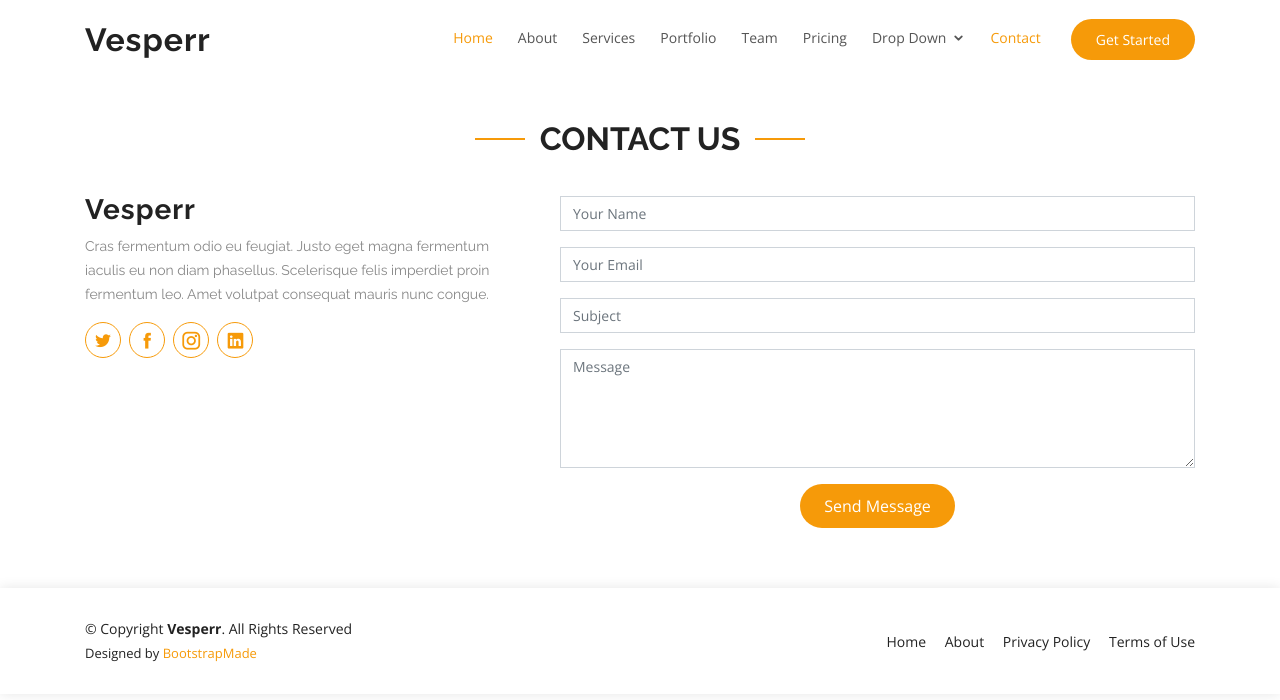
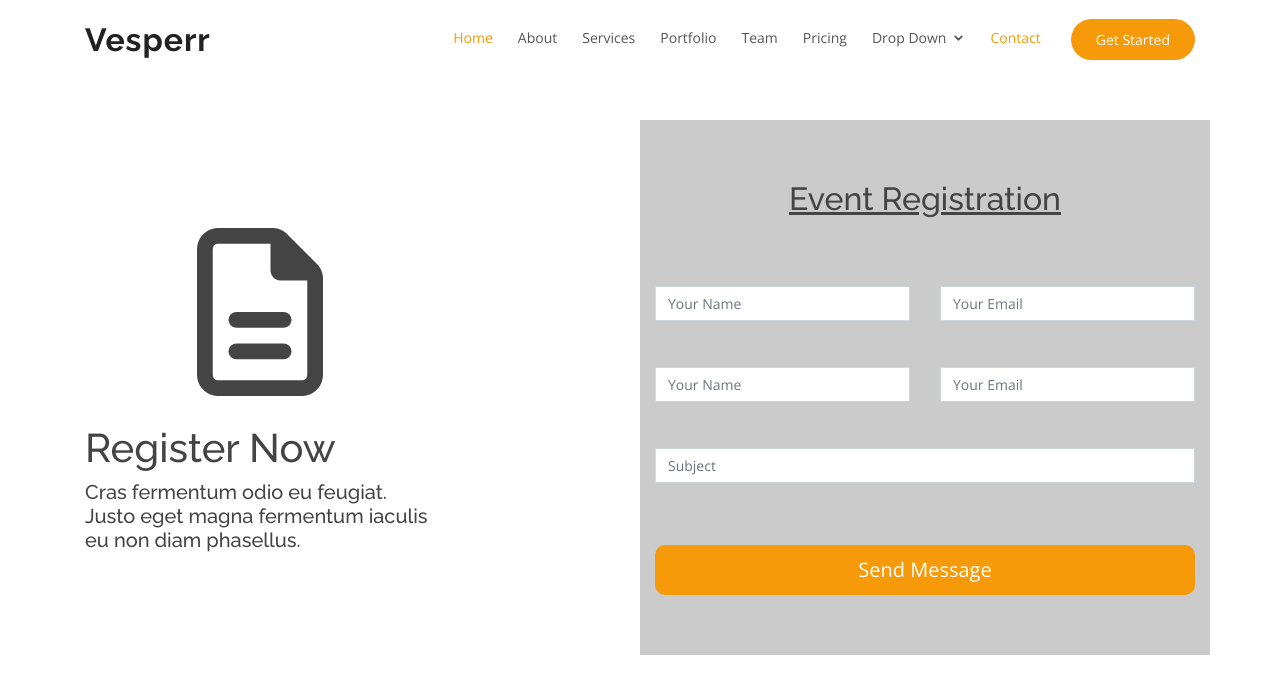
Before and after one commit to iamutkarshb/Skillship, a plain HTML site: page registration.html in a window 1280 px wide. Drawn offline with nearby package versions, Linux system fonts and the light colour scheme.

Commit message:
registration form completed

```diff
--- a/registration.html
+++ b/registration.html
@@ -8,6 +8,10 @@
     <meta content="" name="descriptison" />
     <meta content="" name="keywords" />
 
+    <script
+      src="https://kit.fontawesome.com/b3f6b70872.js"
+      crossorigin="anonymous"
+    ></script>
     <!-- Favicons -->
     <link href="assets/img/favicon.png" rel="icon" />
     <link href="assets/img/apple-touch-icon.png" rel="apple-touch-icon" />
@@ -97,45 +101,30 @@
       <!-- ======= Contact Section ======= -->
       <section id="contact" class="contact" style="margin-top: 60px">
         <div class="container">
-          <div class="section-title" data-aos="fade-up">
-            <h2>Contact Us</h2>
-          </div>
-
           <div class="row">
             <div
-              class="col-lg-5 col-md-12"
+              class="col-lg-4 col-md-12 align-self-center"
               data-aos="fade-up"
               data-aos-delay="100"
             >
               <div class="contact-about">
-                <h3>Vesperr</h3>
-                <p>
+                <h1 style="text-align: center; font-size: 168px">
+                  <i class="far fa-file-alt"></i>
+                </h1>
+                <h1>Register Now</h1>
+                <h5>
                   Cras fermentum odio eu feugiat. Justo eget magna fermentum
-                  iaculis eu non diam phasellus. Scelerisque felis imperdiet
-                  proin fermentum leo. Amet volutpat consequat mauris nunc
-                  congue.
-                </p>
-                <div class="social-links">
-                  <a href="#" class="twitter"
-                    ><i class="icofont-twitter"></i
-                  ></a>
-                  <a href="#" class="facebook"
-                    ><i class="icofont-facebook"></i
-                  ></a>
-                  <a href="#" class="instagram"
-                    ><i class="icofont-instagram"></i
-                  ></a>
-                  <a href="#" class="linkedin"
-                    ><i class="icofont-linkedin"></i
-                  ></a>
+                  iaculis eu non diam phasellus.
+                </h5>
               </div>
             </div>
-            </div>
+            <div class="col-lg-2"></div>
 
             <div
-              class="col-lg-7 col-md-12"
+              class="col-lg-6 col-md-12"
               data-aos="fade-up"
               data-aos-delay="300"
+              style="background-color: rgba(50, 50, 50, 0.25)"
             >
               <form
                 action="forms/contact.php"
@@ -143,6 +132,17 @@
                 role="form"
                 class="php-email-form"
               >
+                <h2
+                  style="
+                    text-align: center;
+                    padding-bottom: 30px;
+                    padding-top: 60px;
+                  "
+                >
+                  <u> Event Registration</u>
+                </h2>
+                <div class="row">
+                  <div class="col-md-6" style="padding-top: 30px">
                     <div class="form-group">
                       <input
                         type="text"
@@ -155,6 +155,8 @@
                       />
                       <div class="validate"></div>
                     </div>
+                  </div>
+                  <div class="col-md-6" style="padding-top: 30px">
                     <div class="form-group">
                       <input
                         type="email"
@@ -167,6 +169,36 @@
                       />
                       <div class="validate"></div>
                     </div>
+                  </div>
+                  <div class="col-md-6" style="padding-top: 30px">
+                    <div class="form-group">
+                      <input
+                        type="text"
+                        name="name"
+                        class="form-control"
+                        id="name"
+                        placeholder="Your Name"
+                        data-rule="minlen:4"
+                        data-msg="Please enter at least 4 chars"
+                      />
+                      <div class="validate"></div>
+                    </div>
+                  </div>
+                  <div class="col-md-6" style="padding-top: 30px">
+                    <div class="form-group">
+                      <input
+                        type="email"
+                        class="form-control"
+                        name="email"
+                        id="email"
+                        placeholder="Your Email"
+                        data-rule="email"
+                        data-msg="Please enter a valid email"
+                      />
+                      <div class="validate"></div>
+                    </div>
+                  </div>
+                  <div class="col-md-12" style="padding-top: 30px">
                     <div class="form-group">
                       <input
                         type="text"
@@ -179,17 +211,11 @@
                       />
                       <div class="validate"></div>
                     </div>
-                <div class="form-group">
-                  <textarea
-                    class="form-control"
-                    name="message"
-                    rows="5"
-                    data-rule="required"
-                    data-msg="Please write something for us"
-                    placeholder="Message"
-                  ></textarea>
-                  <div class="validate"></div>
                   </div>
+                  <div
+                    class="col-md-12"
+                    style="padding-top: 30px; padding-bottom: 60px"
+                  >
                     <div class="mb-3">
                       <div class="loading">Loading</div>
                       <div class="error-message"></div>
@@ -198,7 +224,15 @@
                       </div>
                     </div>
                     <div class="text-center">
-                  <button type="submit">Send Message</button>
+                      <button
+                        class="btn btn-primary btn-lg btn-block"
+                        type="submit"
+                        style="border-radius: 10px"
+                      >
+                        Send Message
+                      </button>
+                    </div>
+                  </div>
                 </div>
               </form>
             </div>
@@ -208,35 +242,6 @@
       <!-- End Contact Section -->
     </main>
     <!-- End #main -->
-
-    <!-- ======= Footer ======= -->
-    <footer id="footer">
-      <div class="container">
-        <div class="row d-flex align-items-center">
-          <div class="col-lg-6 text-lg-left text-center">
-            <div class="copyright">
-              &copy; Copyright <strong>Vesperr</strong>. All Rights Reserved
-            </div>
-            <div class="credits">
-              <!-- All the links in the footer should remain intact. -->
-              <!-- You can delete the links only if you purchased the pro version. -->
-              <!-- Licensing information: https://bootstrapmade.com/license/ -->
-              <!-- Purchase the pro version with working PHP/AJAX contact form: https://bootstrapmade.com/vesperr-free-bootstrap-template/ -->
-              Designed by <a href="https://bootstrapmade.com/">BootstrapMade</a>
-            </div>
-          </div>
-          <div class="col-lg-6">
-            <nav class="footer-links text-lg-right text-center pt-2 pt-lg-0">
-              <a href="#intro" class="scrollto">Home</a>
-              <a href="#about" class="scrollto">About</a>
-              <a href="#">Privacy Policy</a>
-              <a href="#">Terms of Use</a>
-            </nav>
-          </div>
-        </div>
-      </div>
-    </footer>
-    <!-- End Footer -->
 
     <a href="#" class="back-to-top"><i class="icofont-simple-up"></i></a>
 
```
Lines whose indentation alone changed are shown as unchanged.
